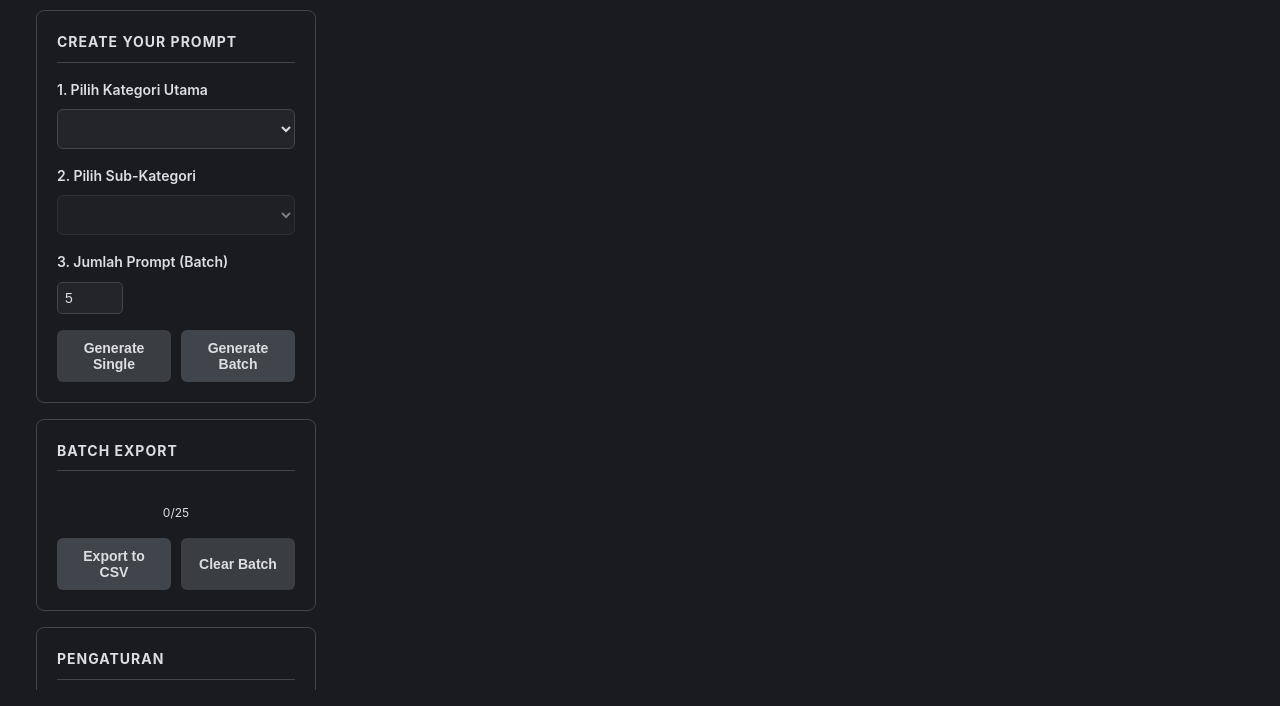
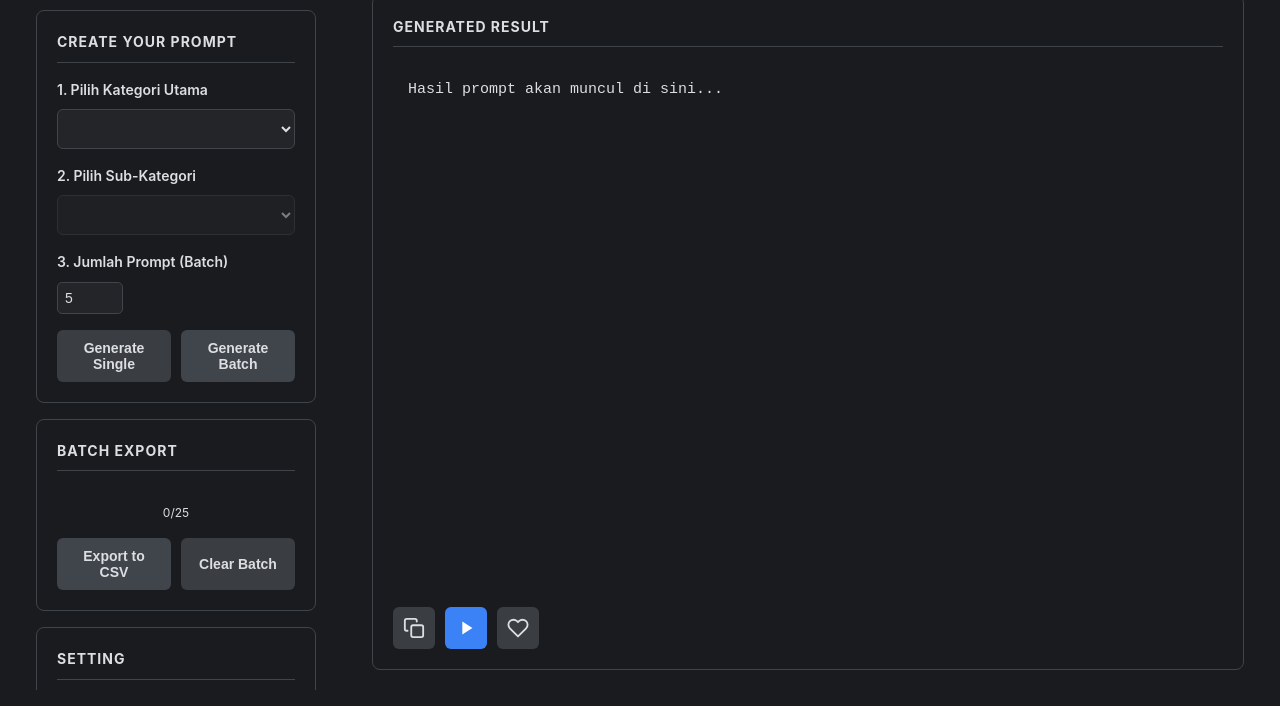
Before and after one commit to zennvermillion/VeoPromptMaster, an Electron app: page index.html in a window 1280 px wide. Shown: the part 94-800 px from the top of the page. Drawn offline with Linux system fonts and the light colour scheme; no server answers.

Commit message:
feat: Perbaikan Bug

```diff
--- a/index.html
+++ b/index.html
@@ -35,7 +35,7 @@
                     <div class="btn-grid"><button id="exportCsvBtn" class="primary" disabled>Export to CSV</button><button id="clearBatchBtn" class="secondary">Clear Batch</button></div>
                 </section>
                 <section class="card">
-                    <h2>PENGATURAN</h2>
+                    <h2>SETTING</h2>
                     <div class="btn-grid">
                         <button id="manageApiKeysBtn" class="secondary">Kelola API Keys</button>
                         <button id="manageNichesBtn" class="secondary">Kelola Niche</button>
@@ -63,6 +63,7 @@
                     <span>Unduhan selesai! Klik untuk mulai ulang & instal.</span>
                     <button id="restart-btn" class="primary-light">Mulai Ulang Sekarang</button>
                 </div>
+            </div>
 
             <div class="main-tabs">
                 <button class="main-tab-button active" data-tab="generator">Generator</button>
@@ -91,7 +92,9 @@
                         </div>
                     </div>
                 </div>
-            </div> <div id="batch-resultsView" class="tab-content list-view-card">
+            </div>
+
+            <div id="batch-resultsView" class="tab-content list-view-card">
                 <div id="batchResultList" class="history-favorite-list">
                     <div class="empty-queue">Hasil generate batch akan muncul di sini...</div>
                 </div>
@@ -153,6 +156,7 @@
                     </div>
                     <div id="nicheManagementList" class="niche-management-list"></div>
                 </div>
+            </div>
             <div id="modalNotif" class="modal-notif"></div>
         </dialog>
 
@@ -170,8 +174,7 @@
                     </div>
 
                     <h3>Daftar Kunci Saat Ini</h3>
-                    <div id="apiKeyManagementList" class="niche-management-list" style="max-height: 250px;">
-                        </div>
+                    <div id="apiKeyManagementList" class="niche-management-list" style="max-height: 250px;"></div>
                 </div>
             </div>
         </dialog>
--- a/package.json
+++ b/package.json
@@ -1,6 +1,6 @@
 {
   "name": "veo-prompt-master",
-  "version": "2.9.9",
+  "version": "3.0.0",
   "productName": "Veo Prompt Master",
   "description": "A tool to generate cinematic prompts for AI video",
   "author": "Zenn Vermillion",
```
